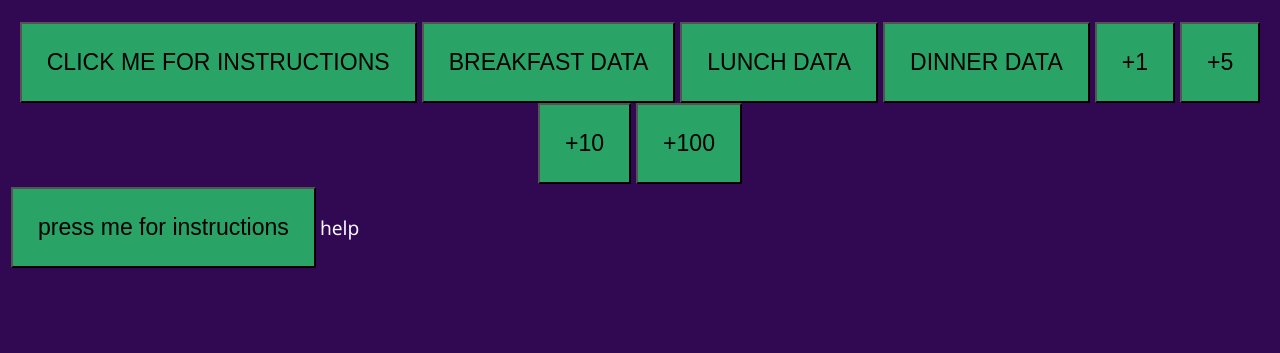
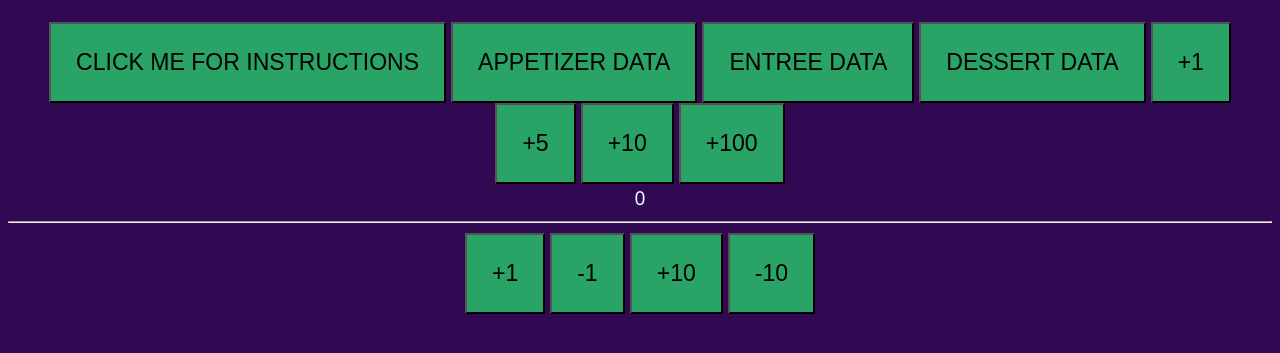
Before and after one commit to lukemg11/CalorieCounter, a plain HTML site: page index.html in a window 1280 px wide. Shown: the part 81-434 px from the top of the page. Drawn offline with Linux system fonts and the light colour scheme.

Commit message:
Add files via upload

```diff
--- a/index.html
+++ b/index.html
@@ -8,24 +8,30 @@
     <link rel = "stylesheet" href = "style.css">
     <script src = "scripting.js" async></script>
 </head>
-<body>
+<body onload = "initialize();">
     <header>
         <h1>CALORIE COUNTER</h1>
     </header>
     <button id = "button">CLICK ME FOR INSTRUCTIONS</button>
-    <button id = "button1">BREAKFAST DATA</button>
-    <button id = "button2">LUNCH DATA</button>
-    <button id = "button3">DINNER DATA</button>
+    <button id = "button1">APPETIZER DATA</button>
+    <button id = "button2">ENTREE DATA</button>
+    <button id = "button3">DESSERT DATA</button>
     <button id = "button4">+1</button>
     <button id = "button5">+5</button>
     <button id = "button6">+10</button>
     <button id = "button7">+100</button>
 
-    <table>
+    <!-- <table>
         <tr>
             <td><button onclick="giveOtherInstructions();">press me for instructions</button></td>
             <td> <div id="test">help</div></td>
         </tr>
-    </table>
+    </table> -->
+		<div id = "equation"></div>
+		<hr />
+		<button onclick = "updateFirstNumber(1);">+1</button>
+		<button onclick = "updateFirstNumber(-1);">-1</button>
+		<button onclick = "updateFirstNumber(10);">+10</button>
+		<button onclick = "updateFirstNumber(-10);">-10</button>
 </body>
 </html>
--- a/scripting.js
+++ b/scripting.js
@@ -24,8 +24,28 @@ button1.addEventListener("click", askForMealData);
 button2.addEventListener("click", askForMealData);
 button3.addEventListener("click", askForMealData);
 
-function giveOtherInstructions(){
-    const myDiv = document.getElementById("test");
-    console.log(myDiv)
-    myDiv.innerHTMl = "Instructions"
-}
+// function giveOtherInstructions(){
+//     const myDiv = document.getElementById("test");
+//     console.log(myDiv)
+//     myDiv.innerHTMl = "Instructions"
+// }
+
+function initialize()
+			{
+				equationOutput = document.getElementById("equation");
+				firstNumber = 0;
+				display();
+			}
+			function updateFirstNumber(modifier)
+			{
+				firstNumber += modifier;
+				calculate();
+			}
+			function calculate()
+			{
+				display();
+			}
+			function display()
+			{
+				equationOutput.innerHTML = firstNumber;
+			}
```
Also changed, not shown: style.css (line endings or trailing spaces).
